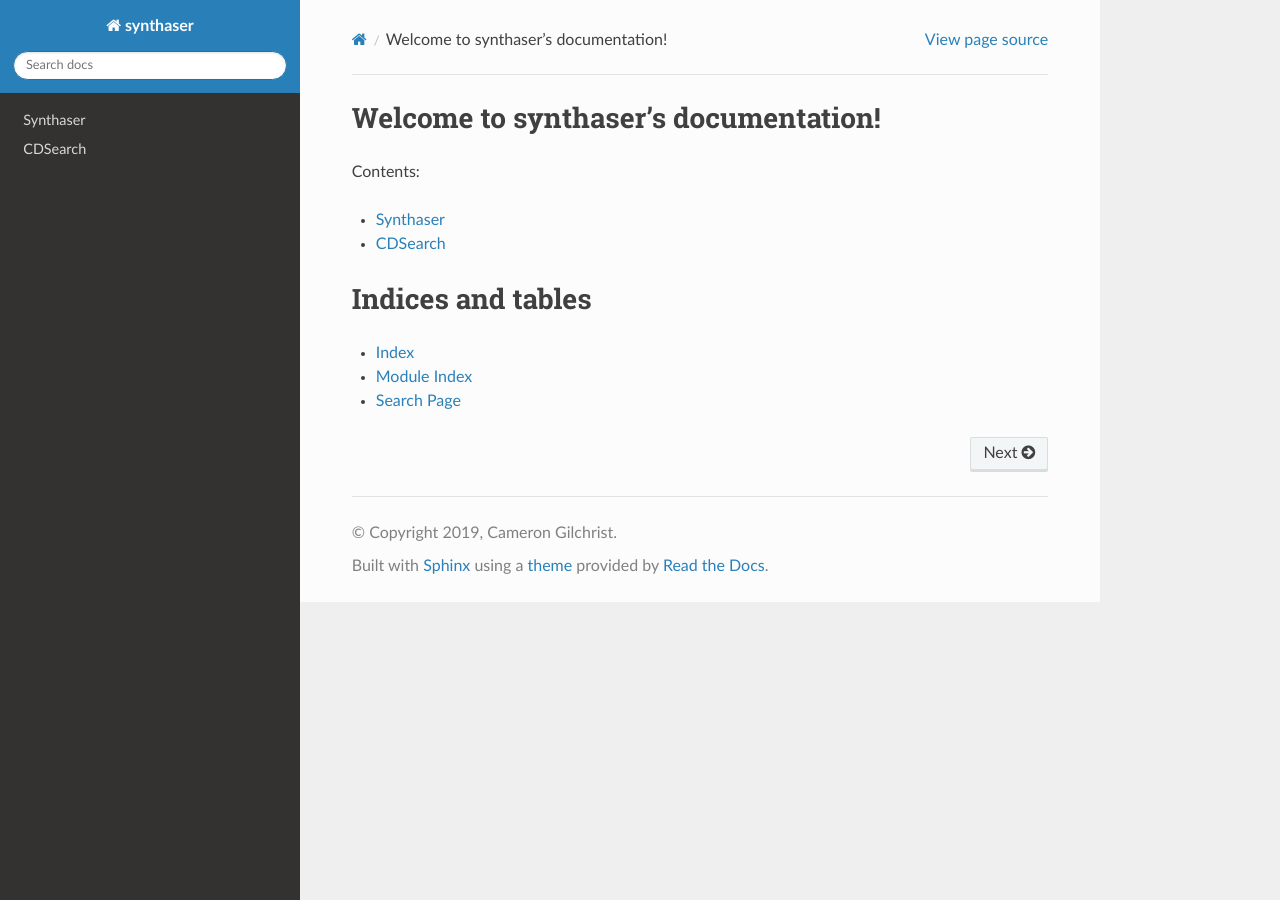
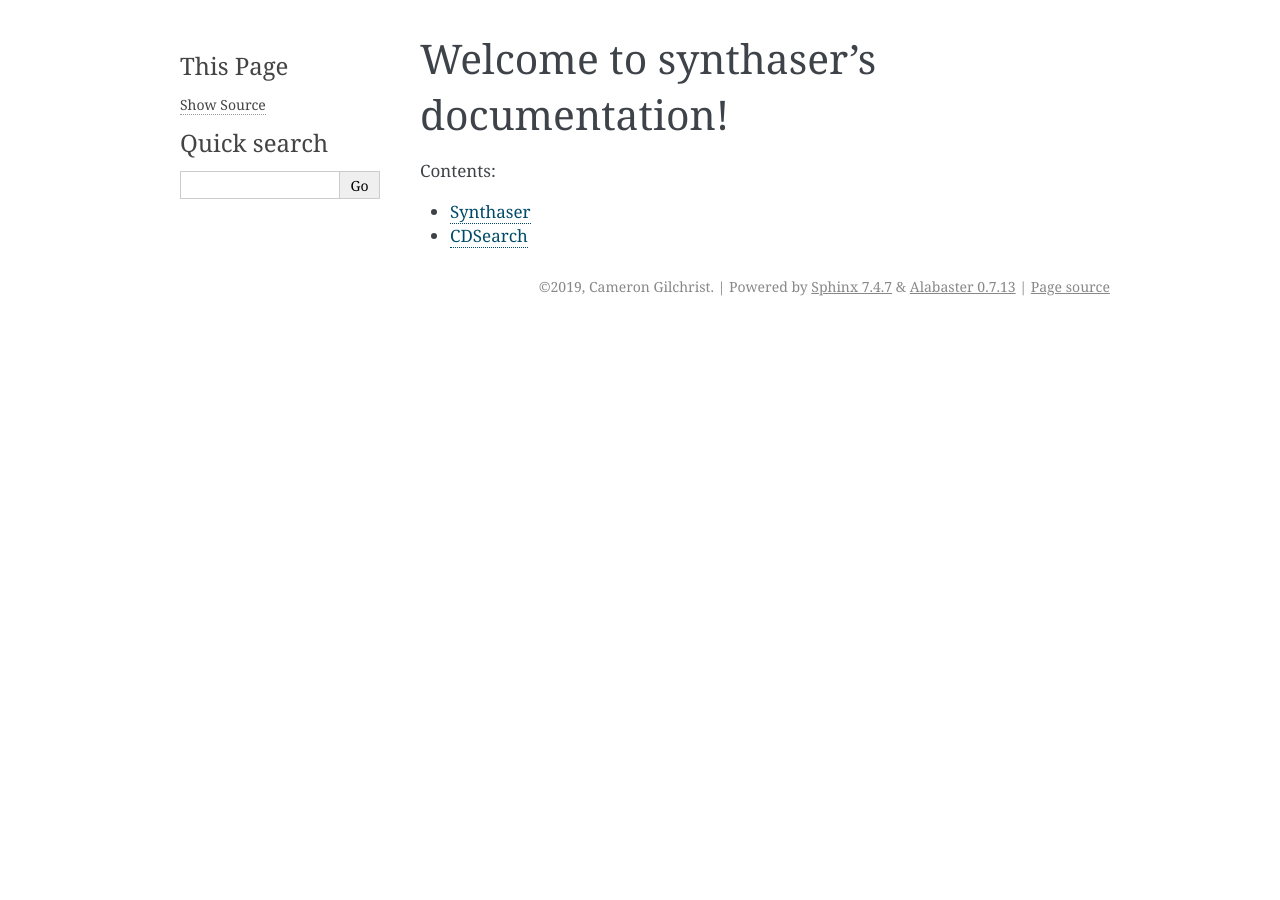
Before and after one commit to gamcil/synthaser, a Sphinx documentation site: the page built from docs/index.rst, in a window 1280 px wide. Built offline with Sphinx 7.4.7, drawn with Linux system fonts in a browser that asks for light colours.

```diff
--- a/docs/conf.py
+++ b/docs/conf.py
@@ -12,7 +12,6 @@
 #
 import os
 import sys
-import sphinx_rtd_theme
 
 sys.path.insert(0, os.path.abspath(".."))
 
@@ -53,7 +52,7 @@ exclude_patterns = ["_build", "Thumbs.db", ".DS_Store"]
 # The theme to use for HTML and HTML Help pages.  See the documentation for
 # a list of builtin themes.
 #
-html_theme = "sphinx_rtd_theme"
+# html_theme = "sphinx_rtd_theme"
 
 # Add any paths that contain custom static files (such as style sheets) here,
 # relative to this directory. They are copied after the builtin static files,
--- a/docs/index.rst
+++ b/docs/index.rst
@@ -8,11 +8,3 @@ Contents:
 
     synthaser
     cdsearch
-
-
-Indices and tables
-==================
-
-* :ref:`genindex`
-* :ref:`modindex`
-* :ref:`search`
```
Also changed, not shown: .readthedocs.yml (added).
